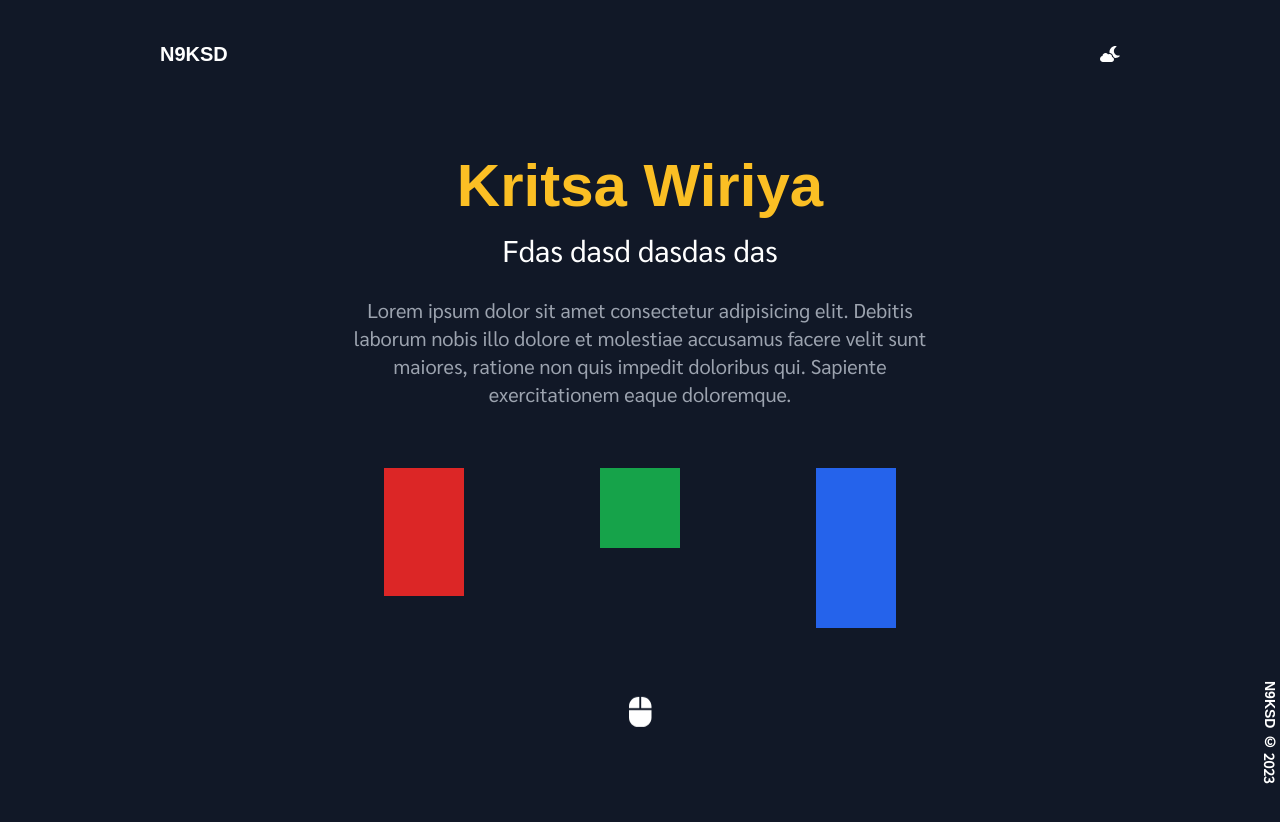
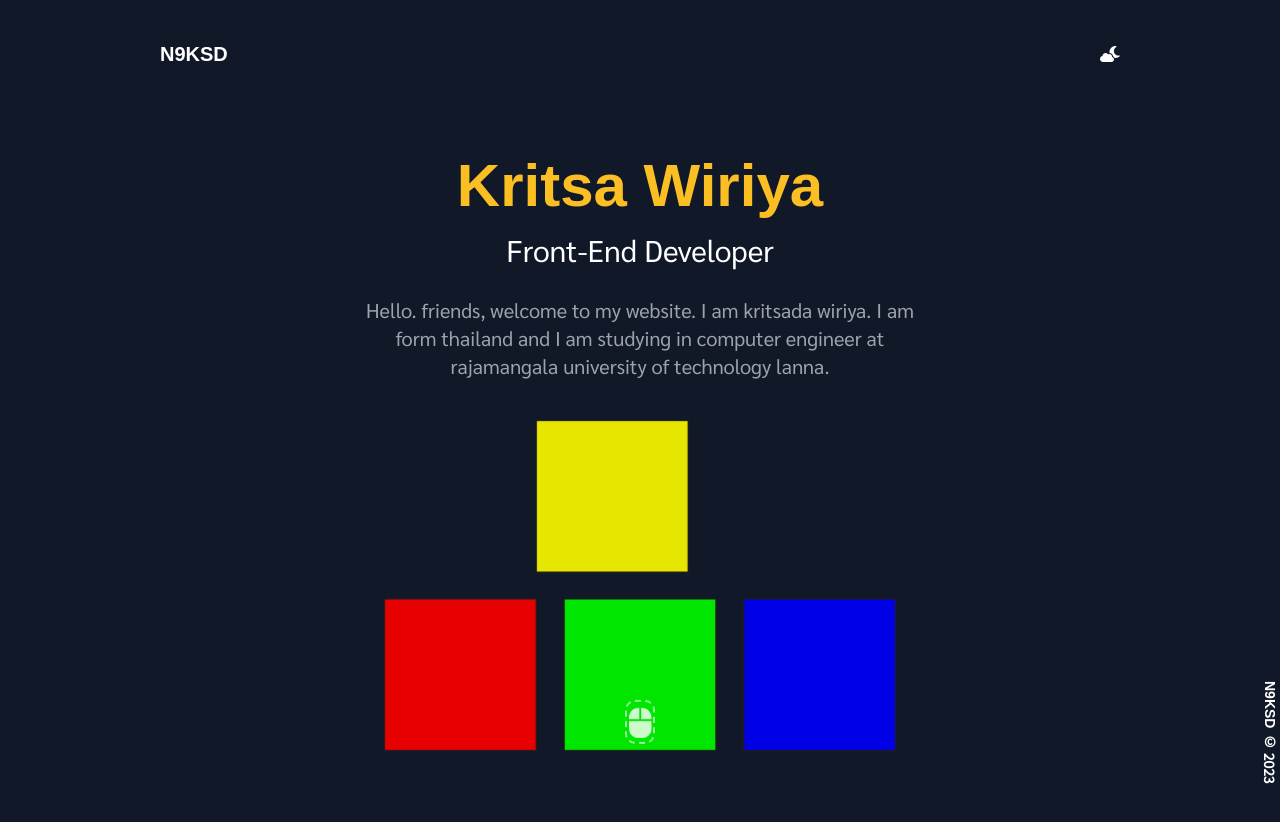
Before and after one commit to 9Kritsada/N9KSD, a React (Vite) app: page / in a window 1280 px wide. Shown: the top 822 px of the page. Built offline with nearby package versions, Linux system fonts and the light colour scheme; a web font is replaced by a local one.

Commit message:
Update App.jsx

```diff
--- a/index.html
+++ b/index.html
@@ -3,7 +3,7 @@
 
 <head>
   <meta charset="UTF-8" />
-  <link rel="icon" type="image/svg+xml" href="/vite.svg" />
+  <link rel="icon" type="image/svg+xml" href="/YRGB.png" />
   <meta name="viewport" content="width=device-width, initial-scale=1.0" />
   <title>N9KSD</title>
   <link rel="preconnect" href="https://fonts.googleapis.com">
--- a/src/App.jsx
+++ b/src/App.jsx
@@ -25,24 +25,21 @@ function App() {
             <h1 className="text-center py-2 text-5xl md:text-6xl text-orange-600 dark:text-amber-400 font-orbit">
               Kritsa Wiriya
             </h1>
-            <h2 className="py-2 text-2xl md:text-3xl">Fdas dasd dasdas das</h2>
+            <h2 className="py-2 text-2xl md:text-3xl">Front-End Developer</h2>
             <p className="max-w-xl mx-auto py-5 md:text-xl leading-8 text-gray-700 dark:text-gray-400">
-              Lorem ipsum dolor sit amet consectetur adipisicing elit. Debitis
-              laborum nobis illo dolore et molestiae accusamus facere velit sunt
-              maiores, ratione non quis impedit doloribus qui. Sapiente
-              exercitationem eaque doloremque.
+              Hello. friends, welcome to my website. I am kritsada wiriya. I am
+              form thailand and I am studying in computer engineer at
+              rajamangala university of technology lanna.
             </p>
+            <div className="py-5 flex justify-between max-w-lg mx-auto">
+              <img src="/N9KSD-YRGB.png" className="brightness-90" />
+            </div>
           </div>
 
-          <div className="flex justify-between max-w-lg mx-auto">
-            <div className="w-20 h-32 bg-red-600"></div>
-            <div className="w-20 h-20 bg-green-600"></div>
-            <div className="w-20 h-40 bg-blue-600"></div>
-          </div>
           <div className="absolute bottom-16 w-full z-40">
             <div className="flex items-center justify-center">
-              <a href="#section1" className="text-3xl animate-bounce">
-                <FontAwesomeIcon icon={faComputerMouse} />
+              <a href="#1" className="opacity-80 text-3xl animate-bounce outline-dashed outline-2 outline-offset-2 outline-black/75 dark:outline-white/75 rounded-md">
+                <FontAwesomeIcon  icon={faComputerMouse} />
               </a>
             </div>
           </div>
--- a/src/components/sections/web1.jsx
+++ b/src/components/sections/web1.jsx
@@ -1,7 +1,7 @@
 export default function web1() {
   return (
     <>
-      <section id="section1"></section>
+      <section id="1"></section>
     </>
   );
 }
--- a/src/index.css
+++ b/src/index.css
@@ -21,6 +21,9 @@
   .vertical-text {
     writing-mode: vertical-rl;
   }
+  .outline-text-purple {
+    -webkit-text-stroke: 2px #6f30fd;
+  }
 }
 
 @layer utilities {
```
Also changed, not shown: public/N9KSD-YRGB.png (added), public/YRGB.png (added).
